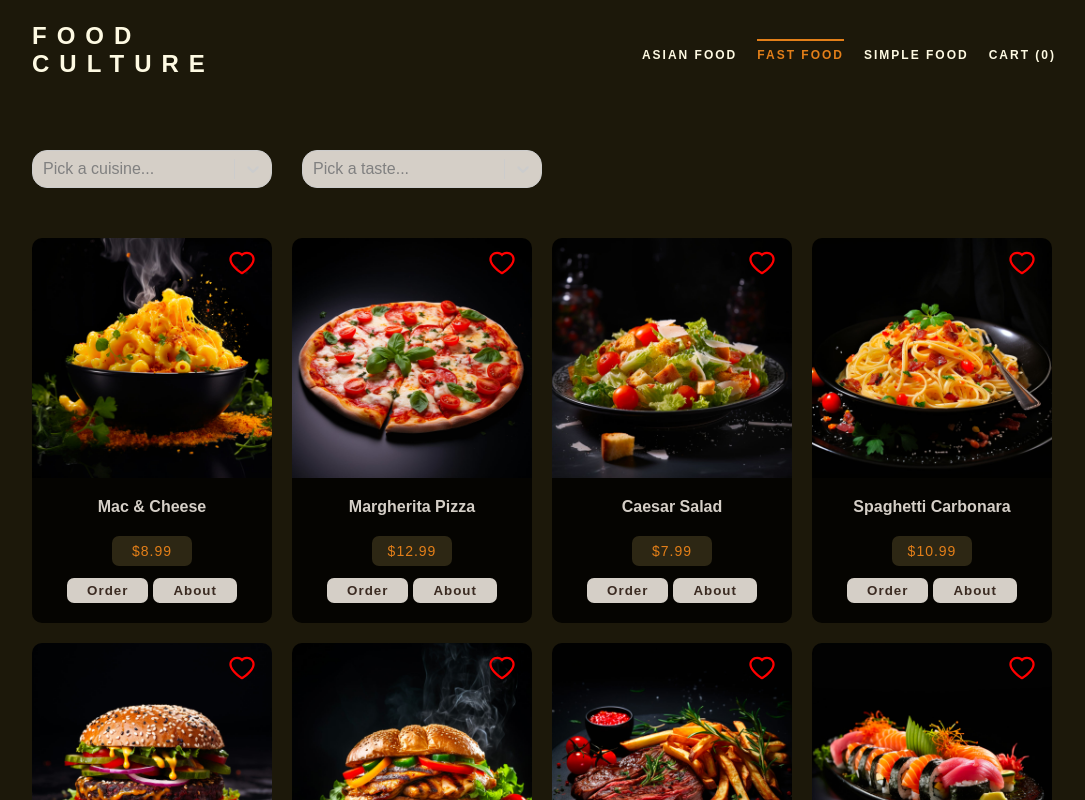
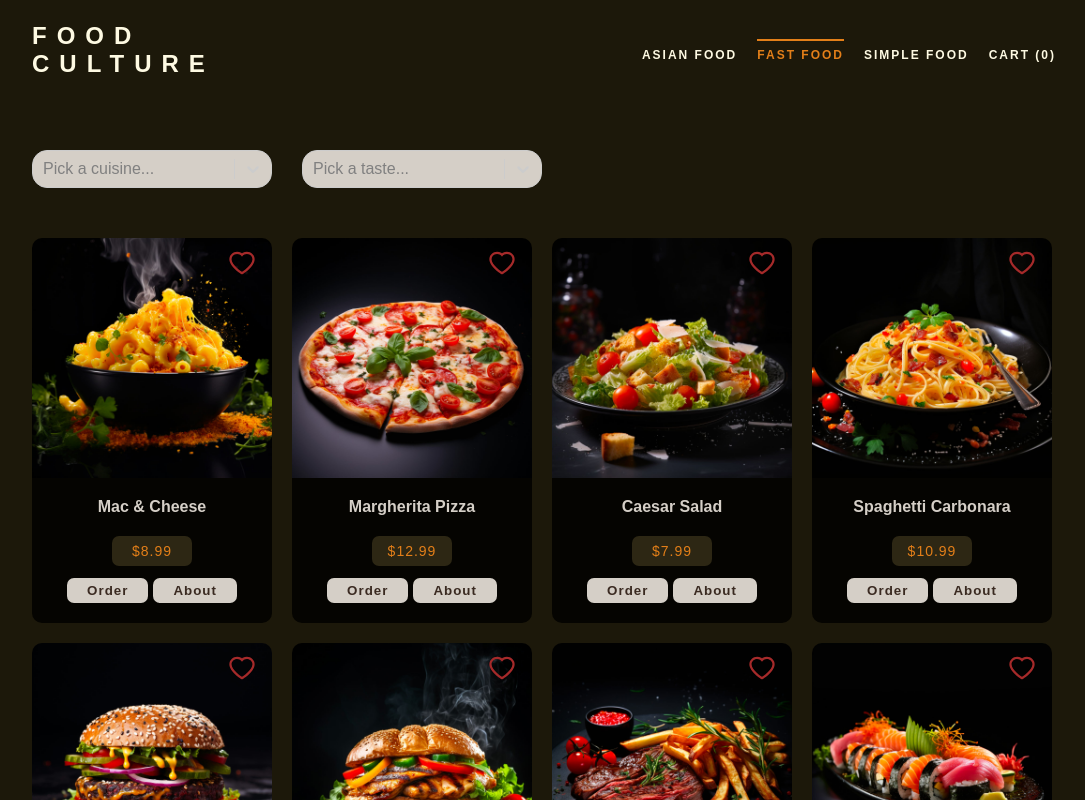
Before and after one commit to AnnaKolesnichenko/food-app, a React (Create React App) app: page /food-app/pizza in a window 1280 px wide. Shown: the top 800 px of the page, without its empty margins (96-1181 px from the left). Built offline with nearby package versions, Linux system fonts and the light colour scheme.

Commit message:
Update FastFoodItem.jsx

```diff
--- a/src/componets/PizzaPage/FastFoodItem.jsx
+++ b/src/componets/PizzaPage/FastFoodItem.jsx
@@ -14,7 +14,7 @@ import { motion } from 'framer-motion';
 const FastFoodItem = ({ item, handleOpenModal }) => {
   const cartCnxt = useContext(CartContext);
   const { handleLiked, likedItems } = cartCnxt;
-  console.log(likedItems);
+  //console.log(likedItems);
 
   // const [isLiked, setIsLiked] = useState(false);
 
@@ -34,11 +34,11 @@ const FastFoodItem = ({ item, handleOpenModal }) => {
       <StyledImage
         src={item.image}
         alt={item.name}
-        // opacity={isLiked ? '0.5' : '1'}
+        opacity={likedItems[item.id] ? '0.5' : '1'}
       />
       <StyledStar
-        // fillColor={isLiked ? 'pink' : 'brown'}
-        // strokeColor={isLiked ? 'white' : 'green'}
+        fillColor={likedItems[item.id] ? 'pink' : 'brown'}
+        strokeColor={likedItems[item.id] ? 'white' : 'green'}
         onClick={() => {
           handleLiked(item.id);
           console.log(item.id);
```
